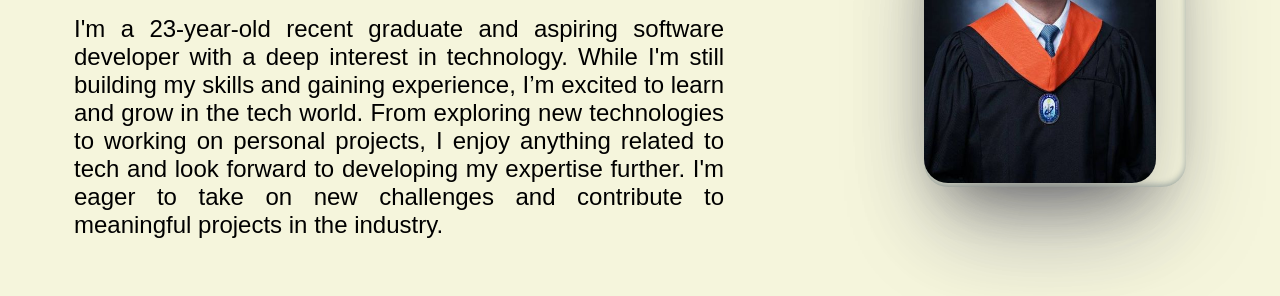
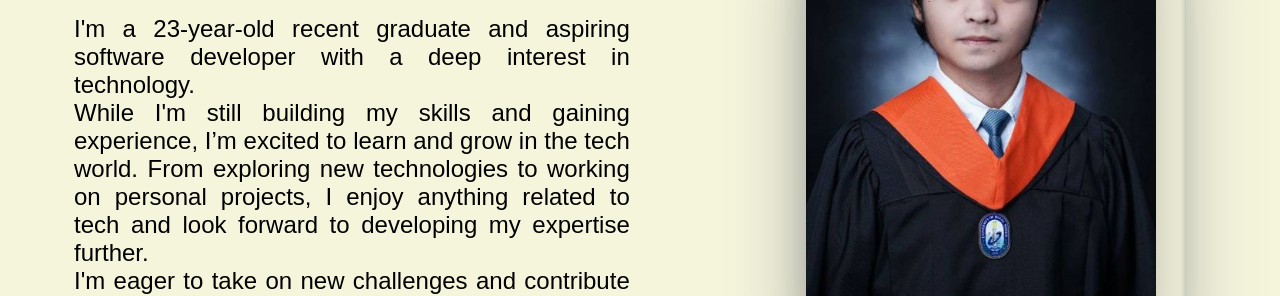
Before and after one commit to joshcyu/WebProfile, a plain HTML site: page index.html in a window 1280 px wide. Shown: the part 372-668 px from the top of the page. Drawn offline with Linux system fonts and the light colour scheme.

Commit message:
Add files via upload

```diff
--- a/index.html
+++ b/index.html
@@ -34,7 +34,7 @@
 
   </header>
   <div class="partition js-partition"></div>
-  <main>
+  <main class="indexMain">
     <div>
       <head>
         <div class="hidden">
@@ -42,10 +42,10 @@
           <h1>I'm <span>Joshua</span></h1>
         </div>
       </head>
-      <article>
+      <article class="indexArticle">
         <div>
           <div class="articleContainer hidden">
-            <p>I'm a 23-year-old recent graduate and aspiring software developer with a deep interest in technology. While I'm still building my skills and gaining experience, I’m excited to learn and grow in the tech world. From exploring new technologies to working on personal projects, I enjoy anything related to tech and look forward to developing my expertise further. I'm eager to take on new challenges and contribute to meaningful projects in the industry.</p>
+            <p>I'm a 23-year-old recent graduate and aspiring software developer with a deep interest in technology. <br>While I'm still building my skills and gaining experience, I’m excited to learn and grow in the tech world. From exploring new technologies to working on personal projects, I enjoy anything related to tech and look forward to developing my expertise further.<br>I'm eager to take on new challenges and contribute to meaningful projects in the industry.</p>
           </div>
           <div class="mainButtonContainer hidden">
             <h4>Contact Me @</h4>
```
Also changed, not shown: projects.html (+1 -1 lines).
